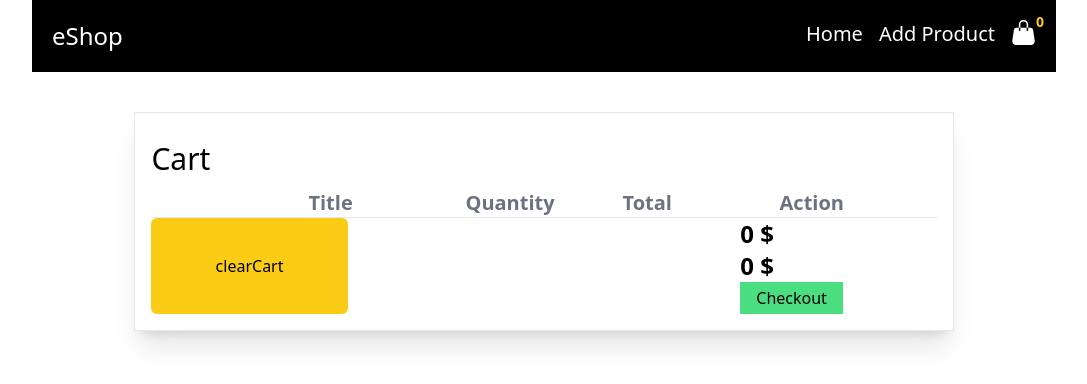
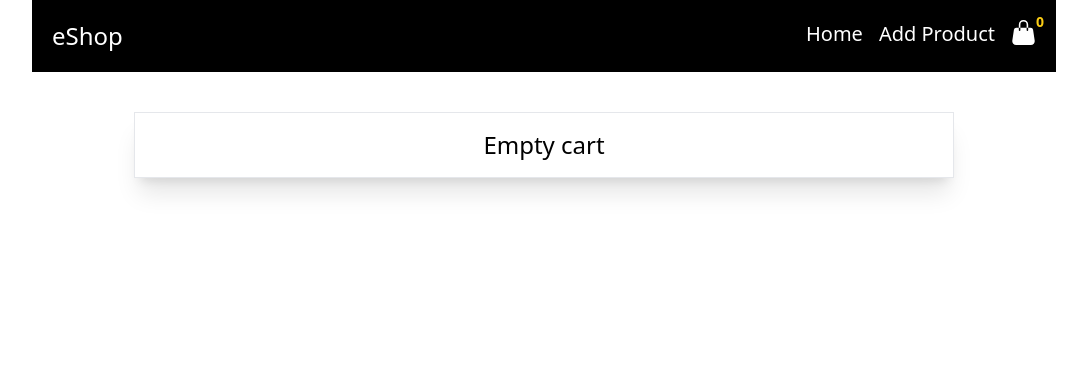
Before and after one commit to Usamaraoo/eShop, a React (Create React App) app in the folder frontend/: page /cart in a window 1280 px wide. Shown: the top 384 px of the page, without its empty margins (96-1183 px from the left). Built offline with nearby package versions, Linux system fonts and the light colour scheme.

Commit message:
cart functionality complete

```diff
--- a/frontend/src/components/Cart.jsx
+++ b/frontend/src/components/Cart.jsx
@@ -2,6 +2,8 @@
 import { useSelector, useDispatch } from 'react-redux'
 import { clearCart, updateItemQuantity, removeItem } from '../features/cart/cartSlice'
 import { IoMdArrowDropdown, IoMdArrowDropup } from 'react-icons/io'
+import { ImCross } from 'react-icons/im'
+
 import axios from 'axios'
 
 export default function Cart() {
@@ -26,11 +28,14 @@ export default function Cart() {
     }
     return (
         <div className='w-4/5 m-auto '>
+            {cartItems.length > 0 ? (
                 <div className='border mt-10 shadow-xl p-4 '>
                     <div>
-                    <h1 className=' text-3xl py-3 font-medium tracking-widest'>Cart</h1>
+                        <h1 className=' text-3xl py-3 font-medium tracking-widest'>
+                            Cart
+                        </h1>
                         <div className='grid grid-cols-5 text-xl text-gray-500 font-bold'>
-                        <div></div>
+                            <div>Image</div>
                             <div>Title</div>
                             <div>Quantity</div>
                             <div>Total</div>
@@ -83,41 +88,64 @@ export default function Cart() {
                                             </div>
                                         </div>
                                         <p className='text-xl  '>{price} $</p>
-                                    <button
+                                        <div>
+                                            {/* <button
                                             onClick={() =>
                                                 dispatch(
                                                     removeItem({ slug, quantity, price })
                                                 )
                                             }
-                                        className='bg-red-400 mx-10'
+                                            className='bg-red-400 px-4 py-1'
                                         >
                                             Remove
-                                    </button>
+                                        </button> */}
+                                            <ImCross
+                                                size={12}
+                                                className='text-red-500 cursor-pointer'
+                                                onClick={() =>
+                                                    dispatch(
+                                                        removeItem({
+                                                            slug,
+                                                            quantity,
+                                                            price,
+                                                        })
+                                                    )
+                                                }
+                                            />
+                                        </div>
                                     </div>
                                 )
                             })}
                     </div>
-                <div className='grid grid-cols-4 '>
+                    <div className='grid grid-cols-5  mt-5'>
+                        <div>
                             <button
-                        className='px-4 py-2 rounded-md bg-yellow-400'
+                                className='px-4 py-1 rounded-md bg-yellow-400'
                                 onClick={() => dispatch(clearCart())}
                             >
-                        clearCart
+                                Clear cart
                             </button>
+                        </div>
+
                         <div></div>
                         <div></div>
+                        <p className='text-2xl font-bold'>{amount} $</p>
+
                         <div>
-                        <p className='text-2xl font-bold'>{amount} $</p>
-                        <p className='text-2xl font-bold'>{amount} $</p>
                             <button
                                 onClick={() => checkoutFun()}
-                            className='bg-green-400 px-4 py-1'
+                                className='bg-green-400 px-4 py-1 rounded-md'
                             >
                                 Checkout
                             </button>
                         </div>
                     </div>
                 </div>
+            ) : (
+                <div className='border mt-10 shadow-xl p-4 '>
+                    <p className='text-center text-2xl text-md'>Empty cart</p>
+                </div>
+            )}
         </div>
     )
 }
```
Lines whose indentation alone changed are shown as unchanged.
